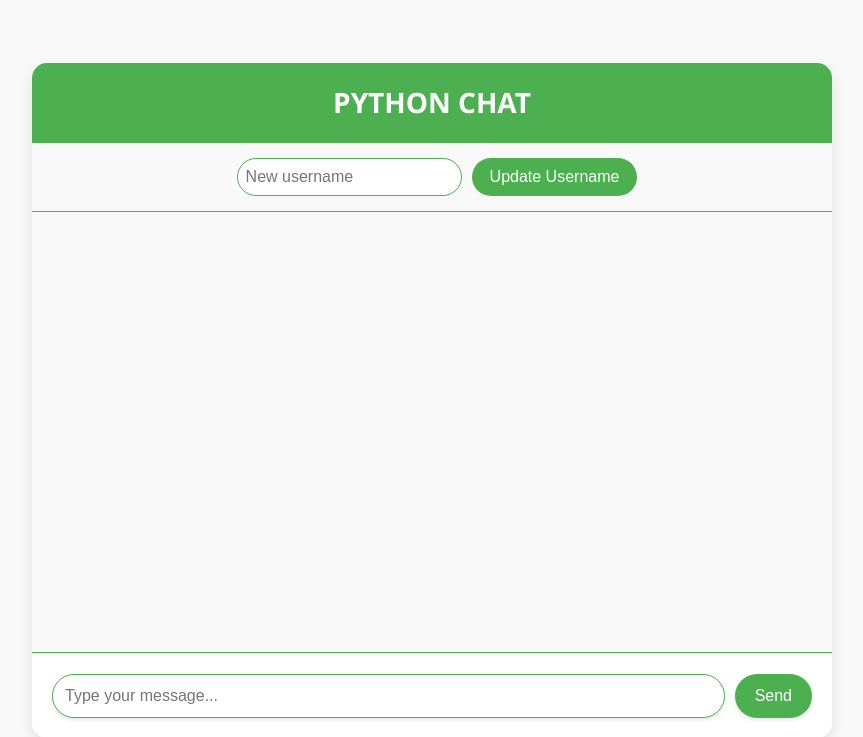
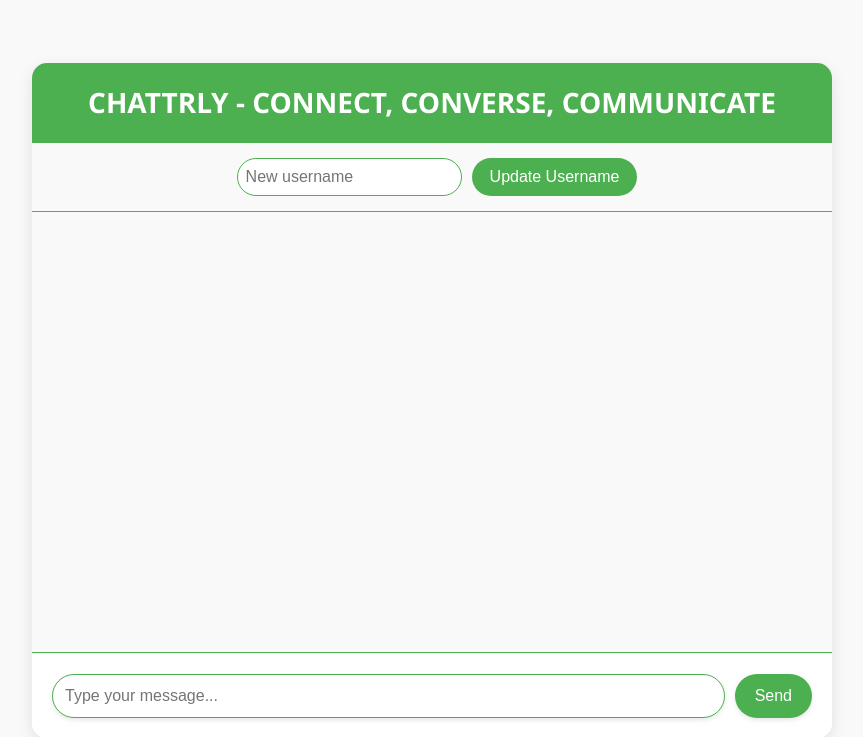
Before and after one commit to psroy007/chattrly, a Flask app: page / in a window 1280 px wide. Shown: the top 737 px of the page, without its empty margins (208-1071 px from the left). Run offline with Flask 3, Linux system fonts and the light colour scheme; some libraries are stand-ins or nearby versions.

Commit message:
Update index.html

```diff
--- a/templates/index.html
+++ b/templates/index.html
@@ -4,7 +4,7 @@
 		<meta charset="UTF-8" />
 		<meta name="viewport" content="width=device-width, initial-scale=1.0" />
         <link rel="shortcut icon" href="https://img.icons8.com/?size=48&id=13724&format=png" type="image/x-icon">
-		<title>Python Chat App</title>
+		<title>Chattrly - Connect, Converse, Communicate</title>
 		<script
 			src="https://cdnjs.cloudflare.com/ajax/libs/socket.io/4.7.5/socket.io.js"
 			integrity="sha512-luMnTJZ7oEchNDZAtQhgjomP1eZefnl82ruTH/3Oj/Yu5qYtwL7+dVRccACS/Snp1lFXq188XFipHKYE75IaQQ=="
@@ -210,7 +210,7 @@
 	</head>
 	<body>
 		<div class="chat-container">
-			<div class="chat-header">Python Chat</div>
+			<div class="chat-header">Chattrly - Connect, Converse, Communicate</div>
 			<div class="username-container">
 				<span id="current-username"></span>
 				<input type="text" id="username-input" placeholder="New username" />
```
